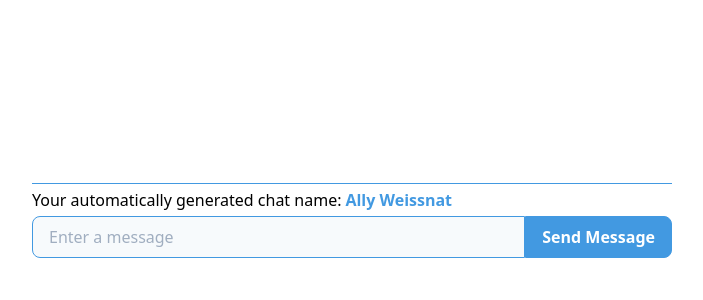
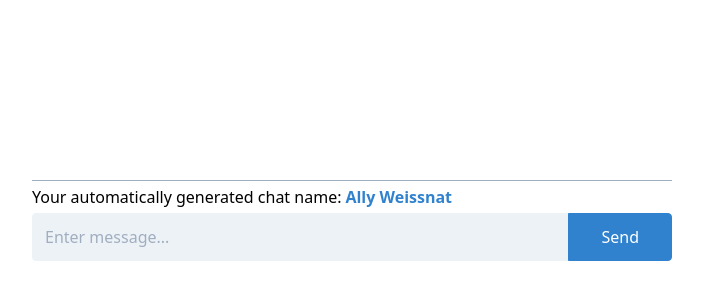
Before and after one commit to horyan/chatty, a Vue app: page / in a window 1280 px wide. Shown: the part 190-490 px from the top of the page, without its empty margins (288-991 px from the left). Built offline with nearby package versions, Linux system fonts and the light colour scheme; what vuefire would draw is missing.

Commit message:
styled message controls

```diff
--- a/src/App.vue
+++ b/src/App.vue
@@ -2,13 +2,13 @@
   <div class="flex mx-auto h-screen items-center w-1/2">
     <div class="w-full">
       <MessagesList class="my-5" :messageList="messages"/>
-      <span v-if="!isValidMessage" class="flex text-blue-300">Please enter valid message</span>
-      <span class="flex border-t border-blue-500 py-1">Your automatically generated chat name:
-        <span class="font-semibold text-blue-500 pl-1">{{name}}</span>
+      <span v-if="!isValidMessage" class="flex text-blue-600">Please enter valid message</span>
+      <span class="flex border-t border-gray-500 py-1">Your automatically generated chat name:
+        <span class="font-semibold text-blue-600 pl-1">{{name}}</span>
       </span>
-      <div class="flex">
-        <input class="flex-grow rounded-l-lg bg-gray-100 border border-blue-500 focus:outline-none focus:border-blue-700 py-2 px-4 appearance-none" type="text" placeholder="Enter a message" v-model="newMessage"/>
-        <button class="rounded-r-lg bg-blue-500 border border-blue-500 hover:border-blue-700 hover:bg-blue-700 text-white font-bold py-2 px-4" @click="sendMessage(newMessage)">Send Message</button>
+      <div class="flex leading-snug">
+        <input class="flex-1 rounded-l bg-gray-200 border border-gray-200 hover:border-gray-500 focus:bg-white focus:border-gray-500 focus:outline-none text-gray-700 px-3 py-2" type="text" placeholder="Enter message..." v-model="newMessage"/>
+        <button class="rounded-r bg-blue-600 border border-blue-600 hover:border-blue-700 hover:bg-blue-700 focus:outline-none text-white px-8 py-3" @click="sendMessage(newMessage)">Send</button>
       </div>
     </div>
   </div>
```
